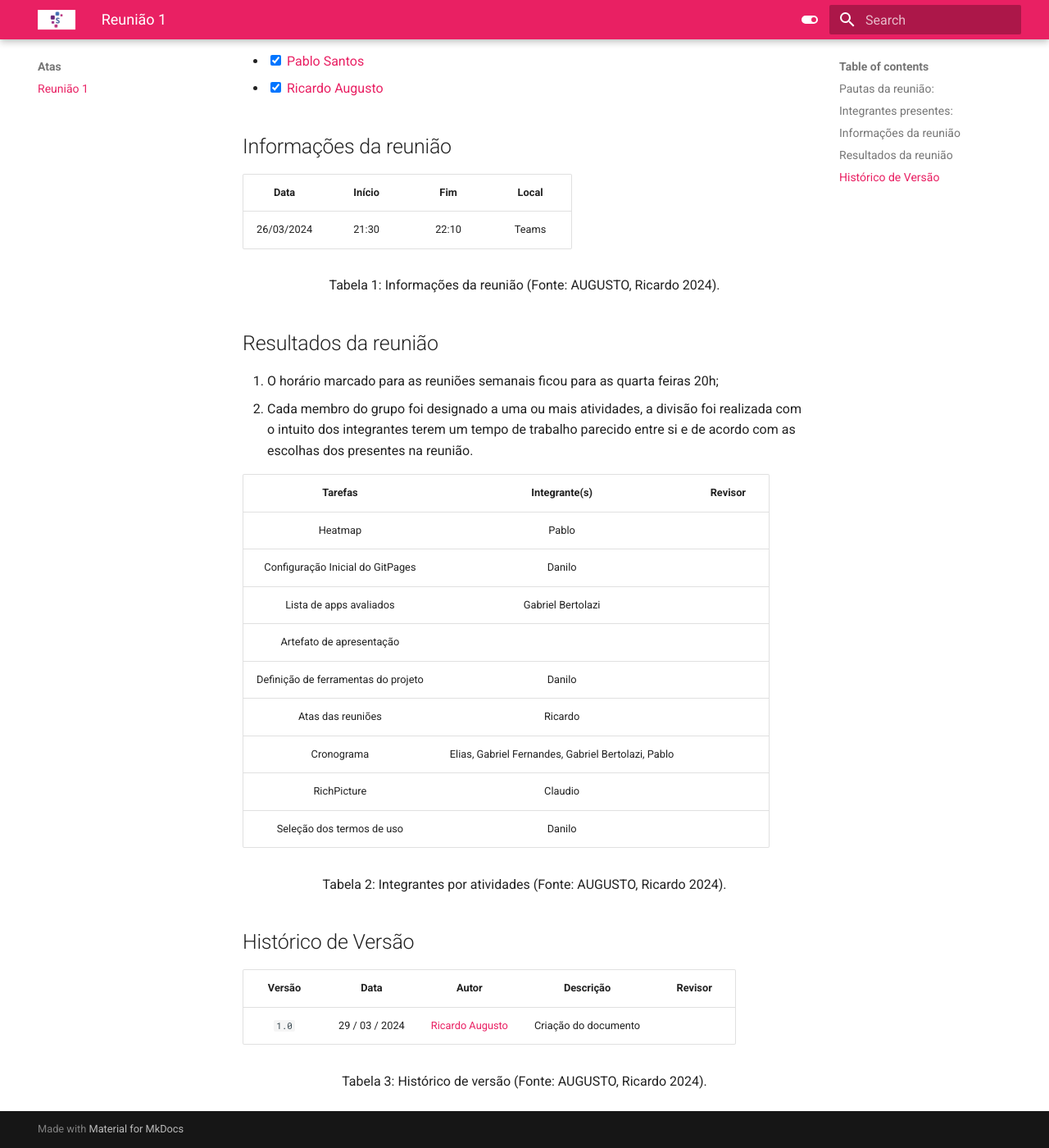
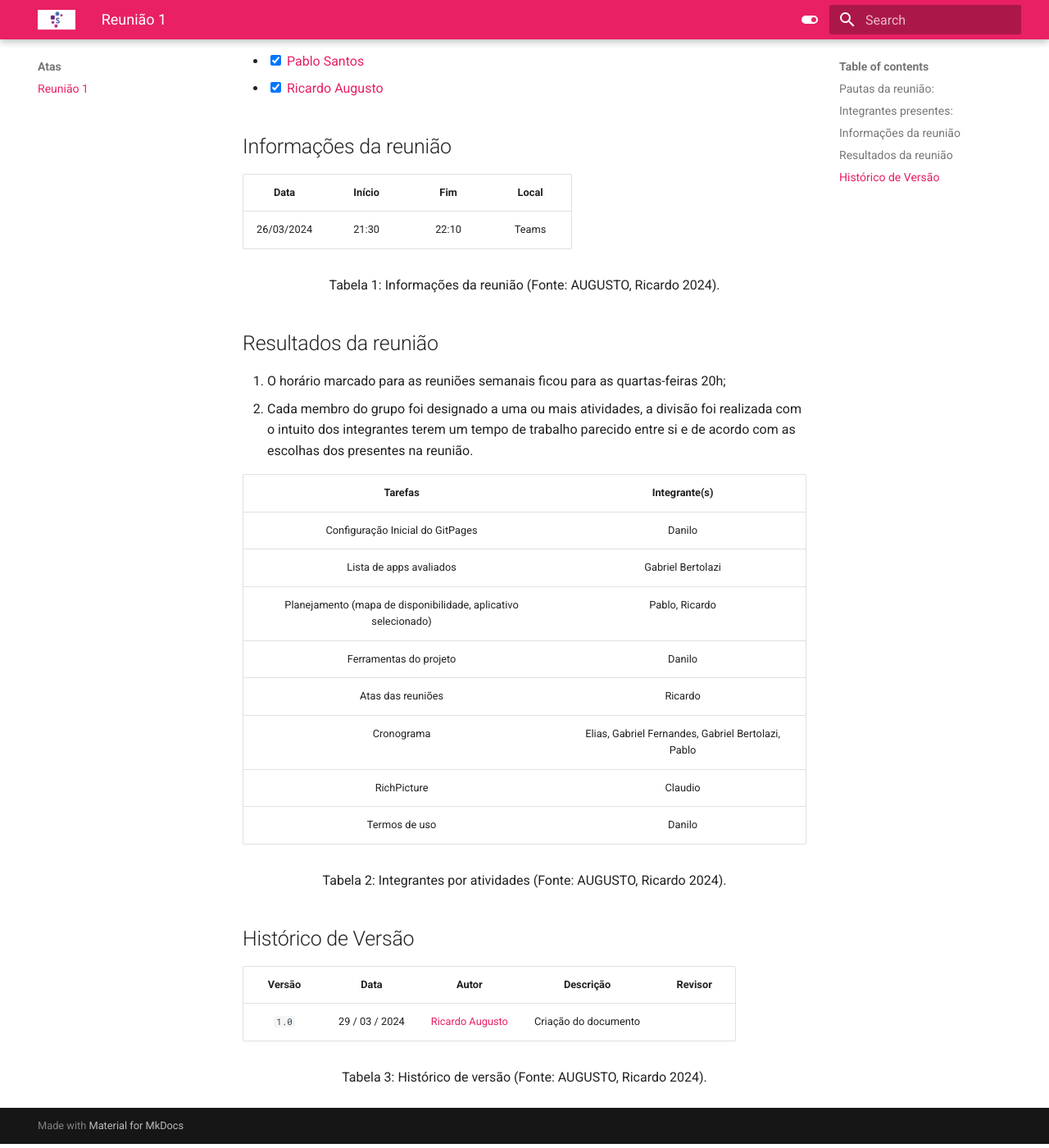
Before and after one commit to Requisitos-de-Software/2024.1-Serasa, an MkDocs documentation site: the page built from docs/atas/ata1.md, in a window 1280 px wide and 1400 px high, scrolled down 535 px. Shown: the whole window at 82% size. Built offline with MkDocs 1.6.1 and Material for MkDocs 9.7.7, drawn with Linux system fonts in a browser that asks for light colours.

Commit message:
Atualizando ata

```diff
--- a/docs/atas/ata1.md
+++ b/docs/atas/ata1.md
@@ -23,21 +23,20 @@
 </div>
 
 ## Resultados da reunião
-1. O horário marcado para as reuniões semanais ficou para as quarta feiras 20h;
+1. O horário marcado para as reuniões semanais ficou para as quartas-feiras 20h;
 2. Cada membro do grupo foi designado a uma ou mais atividades, a divisão foi realizada com o intuito dos integrantes terem um tempo de trabalho parecido entre si e de acordo com as escolhas dos presentes na reunião.
 
 
-| Tarefas | Integrante(s) | Revisor |
-|:-:|:-:|:-:|
-| Heatmap | Pablo | |
-|Configuração Inicial do GitPages | Danilo | |
-|Lista de apps avaliados | Gabriel Bertolazi | |
-| Artefato de apresentação |  | |
-| Definição de ferramentas do projeto | Danilo | |
-| Atas das reuniões | Ricardo | |
-| Cronograma | Elias, Gabriel Fernandes, Gabriel Bertolazi, Pablo | |
-| RichPicture | Claudio | |
-| Seleção dos termos de uso | Danilo | |
+| Tarefas | Integrante(s) |
+|:-:|:-:|
+|Configuração Inicial do GitPages | Danilo |
+|Lista de apps avaliados | Gabriel Bertolazi |
+| Planejamento (mapa de disponibilidade, aplicativo selecionado) | Pablo, Ricardo |
+| Ferramentas do projeto | Danilo |
+| Atas das reuniões | Ricardo |
+| Cronograma | Elias, Gabriel Fernandes, Gabriel Bertolazi, Pablo |
+| RichPicture | Claudio |
+| Termos de uso | Danilo |
 <div style="text-align: center">
 <p> Tabela 2: Integrantes por atividades (Fonte: AUGUSTO, Ricardo 2024). </p>
 </div>
```
